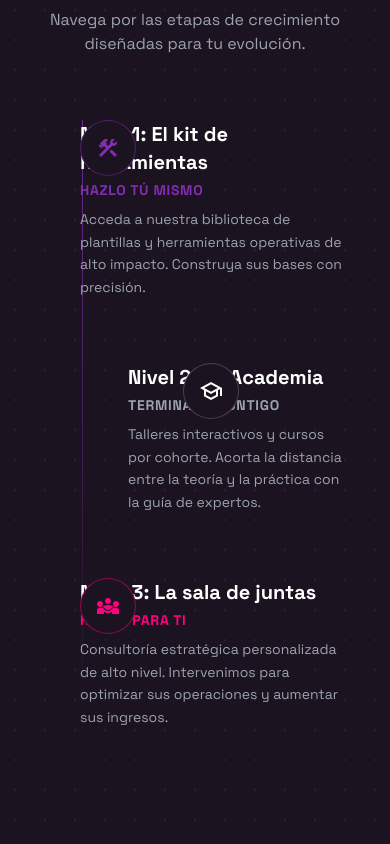
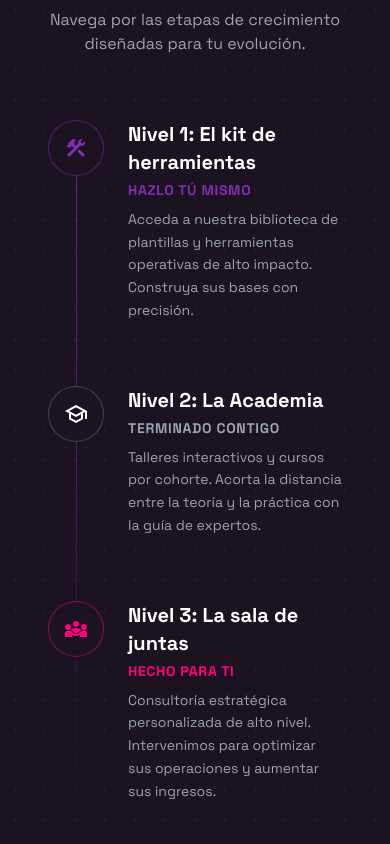
Before and after one commit to facufabi17/FlipF, a React (Vite) app: page /#/ in a window 390 px wide. Shown: the part 880-1724 px from the top of the page. Built offline with nearby package versions, Linux system fonts and the light colour scheme; no server answers.

Commit message:
Peque Arre

```diff
--- a/package.json
+++ b/package.json
@@ -13,6 +13,7 @@
     "@google/genai": "^1.35.0",
     "@google/generative-ai": "^0.24.1",
     "@supabase/supabase-js": "^2.39.0",
+    "mercadopago": "^2.12.0",
     "react": "^19.2.3",
     "react-dom": "^19.2.3",
     "react-router-dom": "^7.12.0"
--- a/pages/Home.tsx
+++ b/pages/Home.tsx
@@ -9,7 +9,7 @@ const Home: React.FC = () => {
             <div className="absolute top-0 left-1/2 -translate-x-1/2 w-3/4 h-64 bg-primary/20 blur-[100px] -z-10 rounded-full pointer-events-none"></div>
 
             <h1 className="text-5xl md:text-7xl font-bold tracking-tighter text-white mb-6 leading-[1.1]">
-                Construyendo el futuro <br className="hidden md:block"/>
+                Construyendo el futuro <br className="hidden md:block" />
                 <span className="text-transparent bg-clip-text bg-gradient-to-r from-primary to-accent">de la creación</span>
             </h1>
             <p className="text-lg md:text-xl text-gray-400 max-w-2xl mx-auto mb-10 font-light">
@@ -52,14 +52,14 @@ const Home: React.FC = () => {
                     <h2 className="text-3xl font-bold text-white mb-2">Tu camino hacia la autoridad</h2>
                     <p className="text-gray-400">Navega por las etapas de crecimiento diseñadas para tu evolución.</p>
                 </div>
-                <div className="relative pl-8 md:pl-0">
+                <div className="relative md:pl-0">
                     {/* Vertical Line */}
                     <div className="absolute left-8 md:left-1/2 top-0 bottom-0 w-px bg-gradient-to-b from-primary/80 via-primary/40 hidden md:block"></div>
-                    <div className="absolute left-[34px] top-0 bottom-0 w-px bg-gradient-to-b from-primary/80 via-primary/40 md:hidden"></div>
+                    <div className="absolute left-7 top-0 bottom-0 w-px bg-gradient-to-b from-primary/80 via-primary/40 md:hidden"></div>
 
                     {/* Level 1 */}
                     <div className="relative flex flex-col md:flex-row items-center gap-8 mb-16 group">
-                        <div className="md:w-1/2 md:text-right order-2 md:order-1 flex-1">
+                        <div className="md:w-1/2 md:text-right order-2 md:order-1 flex-1 pl-20 md:pl-0">
                             <h3 className="text-xl font-bold text-white mb-1 group-hover:text-primary transition-colors">Nivel 1: El kit de herramientas</h3>
                             <p className="text-sm font-bold text-primary mb-2 uppercase tracking-wider">Hazlo tú mismo</p>
                             <p className="text-gray-400 text-sm leading-relaxed">Acceda a nuestra biblioteca de plantillas y herramientas operativas de alto impacto. Construya sus bases con precisión.</p>
@@ -74,22 +74,22 @@ const Home: React.FC = () => {
 
                     {/* Level 2 */}
                     <div className="relative flex flex-col md:flex-row items-center gap-8 mb-16 group">
-                         <div className="md:w-1/2 order-3 flex-1 md:block hidden"></div>
-                         <div className="absolute left-1/2 -translate-x-1/2 z-10 flex items-center justify-center shrink-0">
+                        <div className="md:w-1/2 order-3 flex-1 md:block hidden"></div>
+                        <div className="absolute left-0 md:left-1/2 translate-x-0 md:-translate-x-1/2 z-10 flex items-center justify-center shrink-0">
                             <div className="size-14 rounded-full bg-[#1b1320] border border-white/20 group-hover:border-white/60 group-hover:shadow-[0_0_15px_rgba(255,255,255,0.2)] transition-all flex items-center justify-center">
                                 <span className="material-symbols-outlined text-white text-2xl">school</span>
                             </div>
-                         </div>
-                         <div className="w-full md:w-1/2 ml-auto md:text-left order-2 md:order-3 flex-1 pl-12 md:pl-16">
+                        </div>
+                        <div className="w-full md:w-1/2 ml-auto md:text-left order-2 md:order-3 flex-1 pl-20 md:pl-16">
                             <h3 className="text-xl font-bold text-white mb-1 group-hover:text-white transition-colors">Nivel 2: La Academia</h3>
                             <p className="text-sm font-bold text-gray-400 mb-2 uppercase tracking-wider">Terminado contigo</p>
                             <p className="text-gray-400 text-sm leading-relaxed">Talleres interactivos y cursos por cohorte. Acorta la distancia entre la teoría y la práctica con la guía de expertos.</p>
-                         </div>
+                        </div>
                     </div>
 
                     {/* Level 3 */}
                     <div className="relative flex flex-col md:flex-row items-center gap-8 group">
-                        <div className="md:w-1/2 md:text-right order-2 md:order-1 flex-1">
+                        <div className="md:w-1/2 md:text-right order-2 md:order-1 flex-1 pl-20 md:pl-0">
                             <h3 className="text-xl font-bold text-white mb-1 group-hover:text-accent transition-colors">Nivel 3: La sala de juntas</h3>
                             <p className="text-sm font-bold text-accent mb-2 uppercase tracking-wider">Hecho para ti</p>
                             <p className="text-gray-400 text-sm leading-relaxed">Consultoría estratégica personalizada de alto nivel. Intervenimos para optimizar sus operaciones y aumentar sus ingresos.</p>
```
Also changed, not shown: 1 other file (tests, documents, lock files or other folders).
